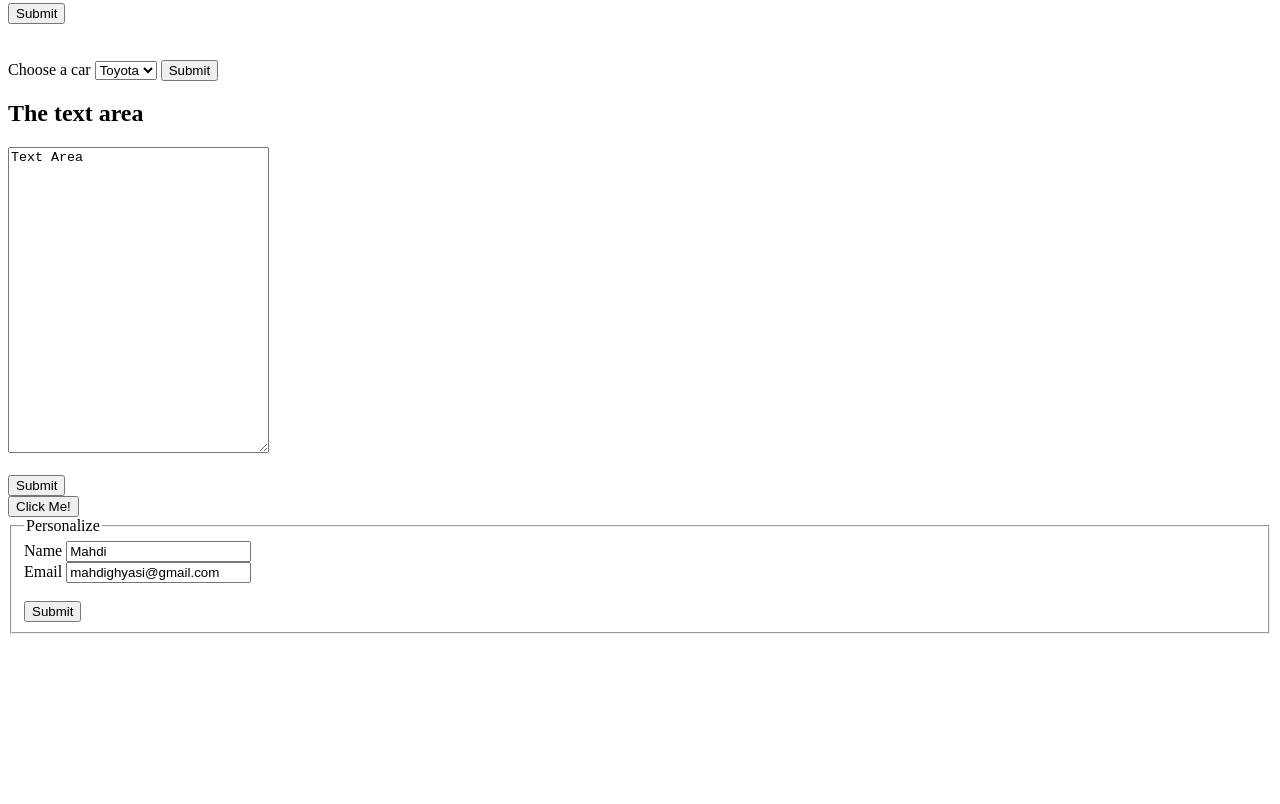
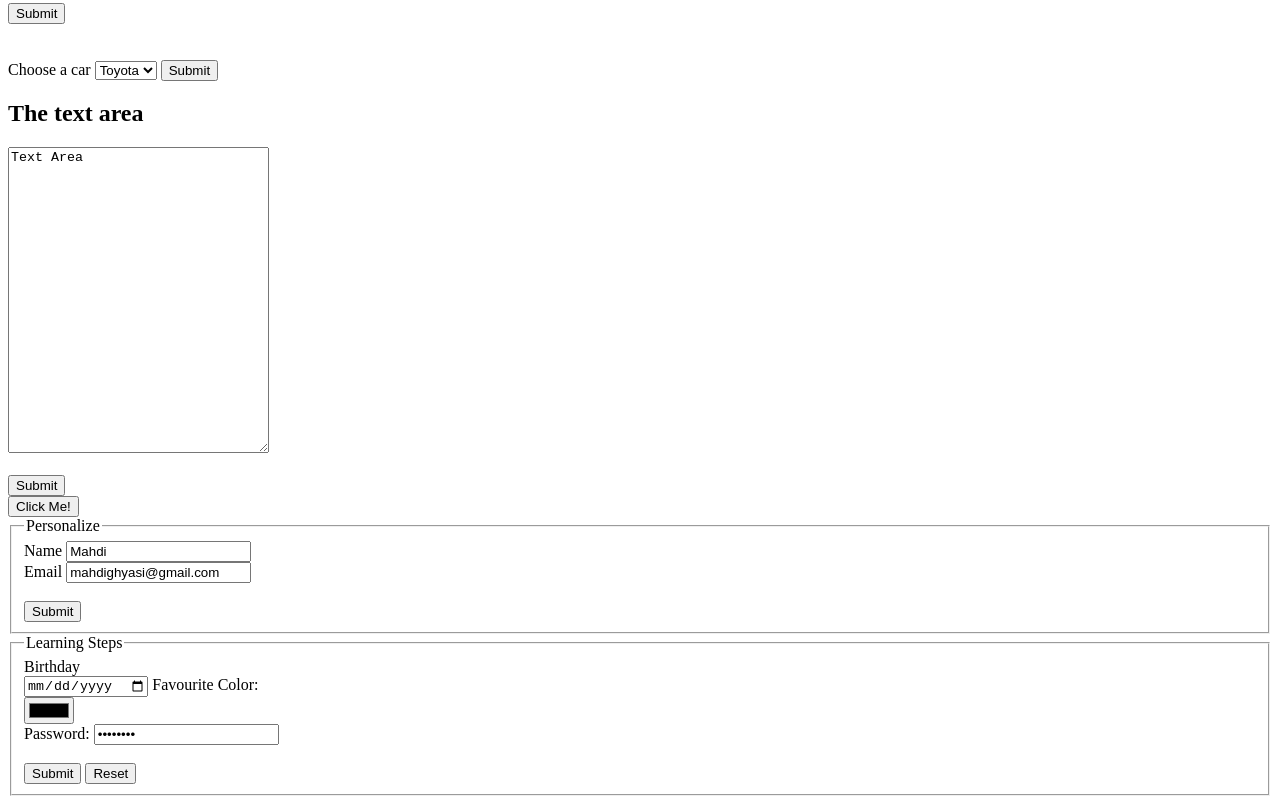
Before and after one commit to mahdighyasi626/Practice, a plain HTML site: page form.html in a window 1280 px wide. Shown: the part 445-1249 px from the top of the page. Before the commit the page ends 1087 px from the top, so only its background shows below. Drawn offline with Linux system fonts and the light colour scheme.

Commit message:
Add properties

```diff
--- a/form.html
+++ b/form.html
@@ -68,6 +68,20 @@
         </fieldset>
     </form>
 
+    <form action="">
+        <fieldset>
+            <legend>Learning Steps</legend>
+            <label for="birthday">Birthday</label><br>
+            <input type="date" id="birthday" name="birthday" value="Birthday">
+            <label id="favcolor">Favourite Color:</label><br>
+            <input type="color" id="favcolor" name="Color" value="Color"><br>
+            <label for="pwd">Password:</label>
+            <input type="password" id="pwd" name="Password" value="Password"><br><br>
+            <input type="submit" value="Submit">
+            <input type="reset" value="Reset">
+        </fieldset>
+    </form>
+
 
 </body>
 
```
